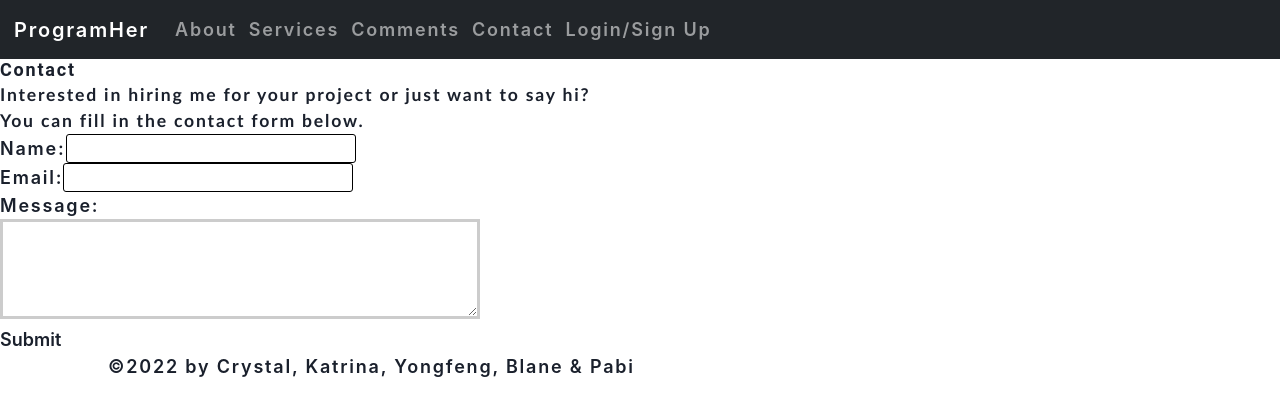
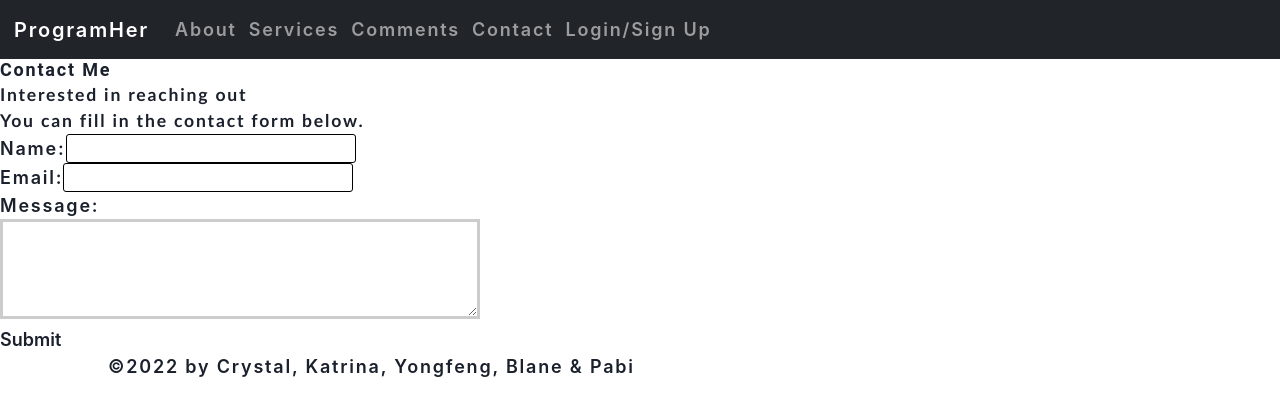
Before and after one commit to candre02/Program-Her, a React (Create React App) app in the folder client/: page /contact in a window 1280 px wide. Shown: the top 416 px of the page. Built offline with nearby package versions, Linux system fonts and the light colour scheme.

Commit message:
edited heading back to contact me, edited p tag and p id to reach-out this is in contactform file

```diff
--- a/client/src/Pages/Contact.js
+++ b/client/src/Pages/Contact.js
@@ -50,10 +50,9 @@ function ContactForm() {
 
 return (
   <section>
-    <h2 id="h2tag">Contact</h2>
-    <p id='hire'>
-    Interested in hiring me for your project or just want to say hi? <br></br>
-    You can fill in the contact form below.
+    <h2 id="h2tag">Contact Me</h2>
+    <p id='reach-out'>
+    Interested in reaching out  <br></br> You can fill in the contact form below.
     </p>
     <form id="contact-form" onSubmit={handleSubmit}>
       <Row>
```
